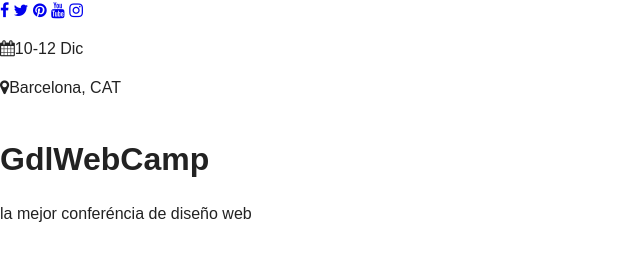
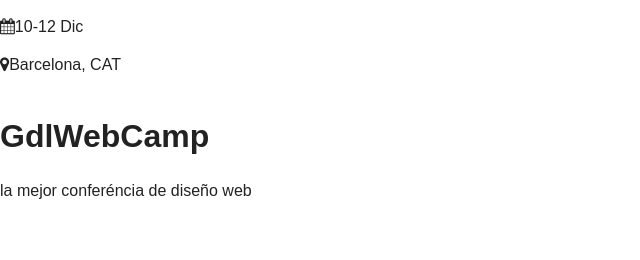
Before and after one commit to germanps/gdlwebcamp, a website: page dist/index.html in a window 1280 px wide. Shown: the whole page, without its empty margins (0-640 px from the left). Drawn offline with nearby package versions, Linux system fonts and the light colour scheme.

Commit message:
Develop commit

```diff
--- a/dist/index.html
+++ b/dist/index.html
@@ -20,13 +20,7 @@
         <header class="site-header">
             <div class="hero">
                 <div class="contenido-header">
-                    <nav class="redes-sociales">
-                        <a href="#"><i class="fa fa-facebook" aria-hidden="true"></i></a>
-                        <a href="#"><i class="fa fa-twitter" aria-hidden="true"></i></a>
-                        <a href="#"><i class="fa fa-pinterest" aria-hidden="true"></i></a>
-                        <a href="#"><i class="fa fa-youtube" aria-hidden="true"></i></a>
-                        <a href="#"><i class="fa fa-instagram" aria-hidden="true"></i></a>
-                    </nav> <!-- fin nav -->
+
                     <div class="informacion-evento">
                         <div class="clearfix">
                             <p class="fecha"><i class="fa fa-calendar" aria-hidden="true"></i>10-12 Dic</p>
```
